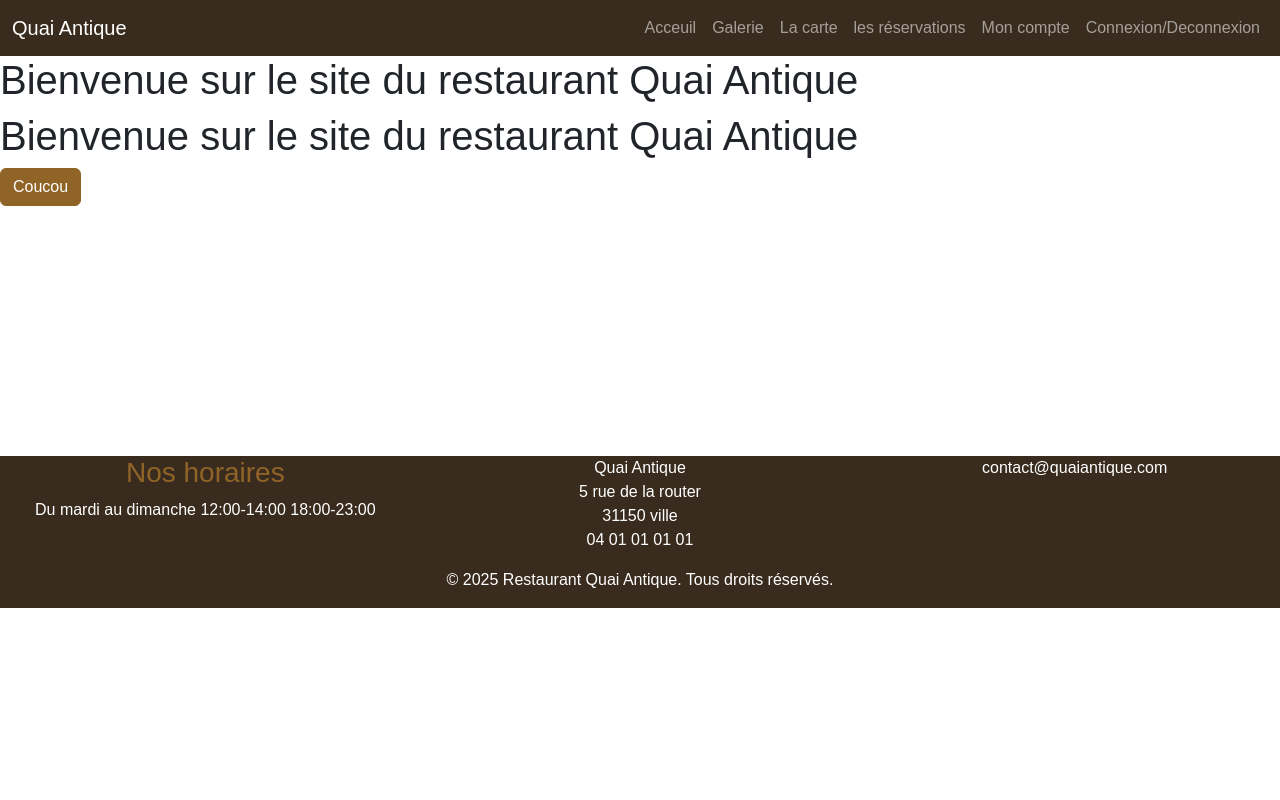
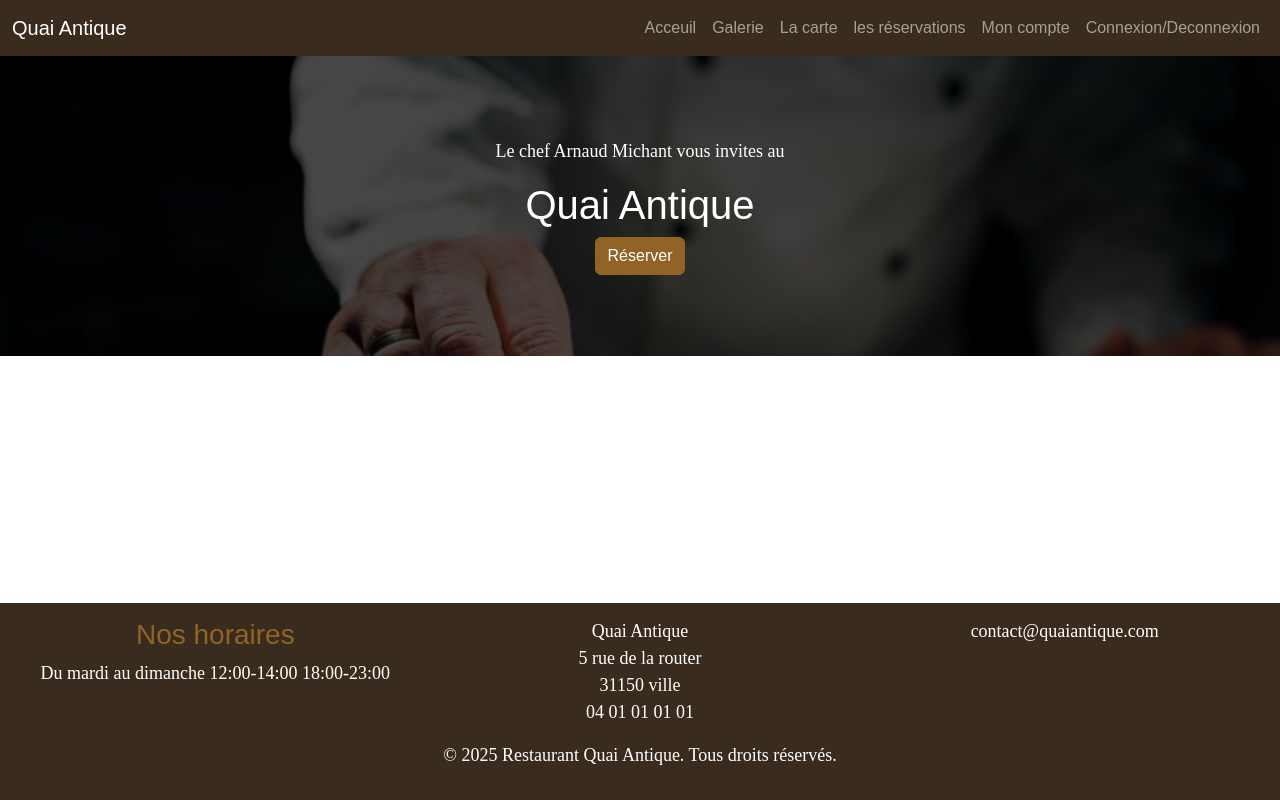
Before and after one commit to LWLDTP/QuaiAntiqueRestaurantFront, a website with bundled scripts: page index.html in a window 1280 px wide. Built offline with nearby package versions, Linux system fonts and the light colour scheme; files whose address does not match are found by name; a web font is replaced by a local one.

Commit message:
Ajout des images + BHloc bigtitle

```diff
--- a/index.html
+++ b/index.html
@@ -4,8 +4,7 @@
     <meta charset="UTF-8">
     <meta name="viewport" content="width=device-width, initial-scale=1.0">
     <link rel="preconnect" href="https://fonts.gstatic.com" crossorigin>
-    <link rel="preconnect" href
-    ="https://fonts.googleapis.com">
+    <link rel="preconnect" href="https://fonts.googleapis.com">
     <link href="https://fonts.googleapis.com/css2?family=Hind+Madurai:wght@300;400;500;600;700&display=swap" rel="stylesheet">
     <link rel="stylesheet" href="scss/main.css"/>
     <title>Docuemente</title> <!-- Titre plus spécifique -->
@@ -53,9 +52,7 @@
       <!-- le contenu de la page sera injectée ici-->
  </main>
 
-
-
-<footer class="bg-dark text-white text-center ">
+<footer class="bg-dark text-white text-center footer">
   <di class="row">
 
     <div class="col-12 col-lg-4">
@@ -73,19 +70,16 @@
      <div class="col-6 col-lg-4">
   <p>contact@quaiantique.com</p>
 </div>
+
 <div>
   <p>&copy; 2025 Restaurant Quai Antique. Tous droits réservés.</p>
 </div>
 
 </footer>
  <!-- Lien vers le JS de Bootstrap depuis le CDN -->
- <script src="https://cdn.jsdelivr.net/npm/bootstrap@5.3.0-alpha1/dist/js/bootstrap.bundle.min.js"></script>
+
 <script type="module" src="router/router.js"></script>
 <script src="node_modules/boostrap/js/bootstrap.bundle.min.js"></script>
-<script src="https://cdn.jsdelivr.net/npm/@popperjs/core@2.11.6/dist/umd/popper.min.js"></script>
-<script src="https://cdn.jsdelivr.net/npm/bootstrap@5.3.0-alpha1/dist/js/bootstrap.min.js"></script>
-
-
 
 </body>
 </html>
--- a/pages/home.html
+++ b/pages/home.html
@@ -1,22 +1,12 @@
-<h1>Bienvenue sur le site du restaurant Quai Antique</h1>
-<h1>Bienvenue sur le site du restaurant Quai Antique</h1>
+
+<div class="hero-scene text-center text-white">
+    <div class="text-center hero-scene-content">
+        <p>Le chef Arnaud Michant vous invites au </p>
+        <h1>Quai Antique</h1>
 
 
-<!DOCTYPE html>
-<html lang="fr">
-<head>
-    <meta charset="UTF-8">
-    <meta name="viewport" content="width=device-width, initial-scale=1.0">
-    <title>Mon site</title>
+        <button class="btn btn-primary">Réserver</button>
 
-</head>
-<body>
-    <!-- Le bouton avec la classe btn-primary pour le bleu -->
-    <button class="btn btn-primary">Coucou</button>
+    </div>
 
-        <footer class="footer">
-        </footer>
-
-</body>
-
-</html>
+</div>
--- a/scss/_custom.scss
+++ b/scss/_custom.scss
@@ -7,7 +7,7 @@ $secondary: #B6AC97;
 $dark: #392C1E;
 $black: #292222;
 $font-family-sans-serif:"Montserrat", sans-serif !default;
-$fot-family-serif: "Hind Madurai", serif !default;
+$font-family-serif: "Hind Madurai", serif !default;
 
 
 @import "../node_modules/bootstrap/scss/bootstrap";
--- a/scss/main.scss
+++ b/scss/main.scss
@@ -2,9 +2,10 @@
 @import 'custom';
 
 html{
-    position:relative;
+    position: relative;
     min-height: 100%;
 }
+
 main{
     margin-bottom: 250px;
 }
@@ -12,7 +13,39 @@ main{
 footer.footer{
     padding: 15px;
     position: absolute;
-    bottom: 0;
-    width: 100%;
+    bottom: 0%;
+    width:100%;
+}
 
+p {
+    font-family: $font-family-serif;
+    font-size: 18px;
 }
+
+.hero-scene{
+    position: relative;
+    &::before{
+        content: "";
+        position: absolute;
+        top: 0;
+        left: 0;
+        width: 100%;
+        height: 100%;
+        background-image: url(../images/FondHeroScene.jpg);
+        background-size: cover;
+        filter: brightness(0.3);
+    }
+    // positionner les élements devant le ::before
+    *{
+        position: relative;
+    }
+
+
+.hero-scene-content{
+    height: 300px;
+    display: flex;
+    flex-direction: column;
+    align-items: center;
+    justify-content: center;
+     }
+ }
```
Also changed, not shown: pages/404.html (+1 -1 lines), Readme.md, images/FondHeroScene.jpg (added), images/istockphoto-1289776607-1024x1024.jpg (added), images/istockphoto-1409730029-1024x1024.jpg (added), images/istockphoto-1428412216-1024x1024.jpg (added), images/istockphoto-1446478822-1024x1024.jpg (added), images/istockphoto-1500290912-1024x1024.jpg (added), scss/main.css, 1 other file.
